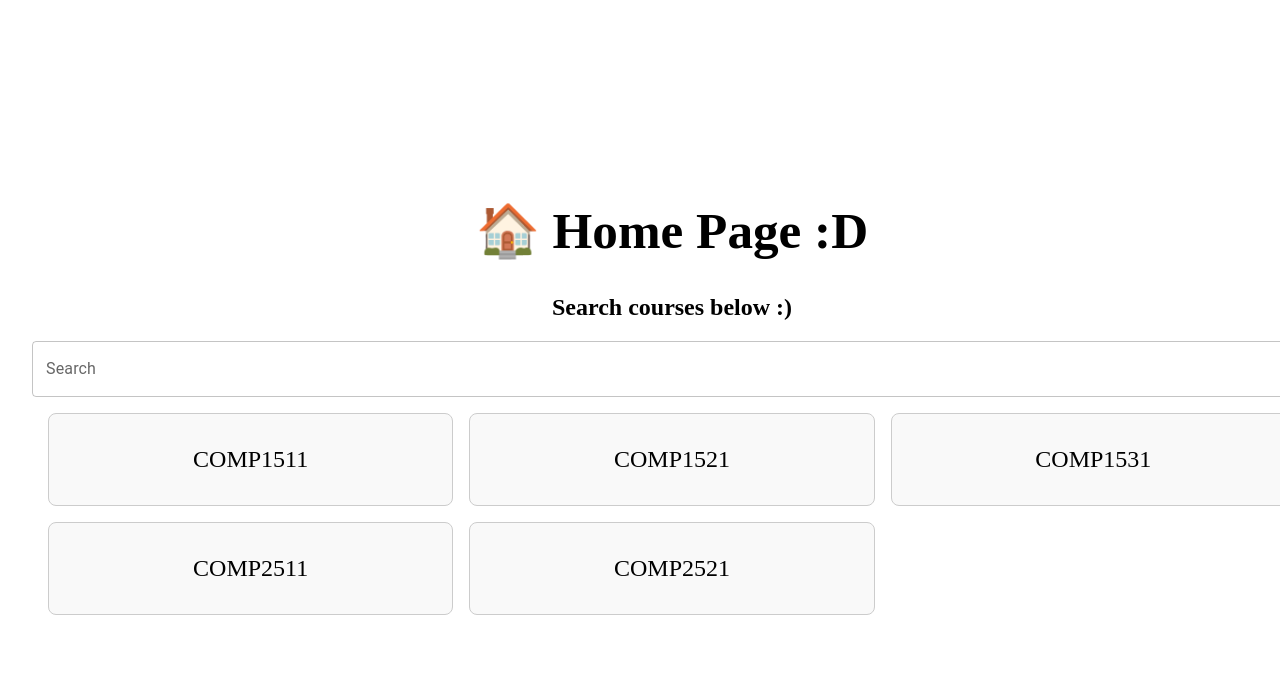
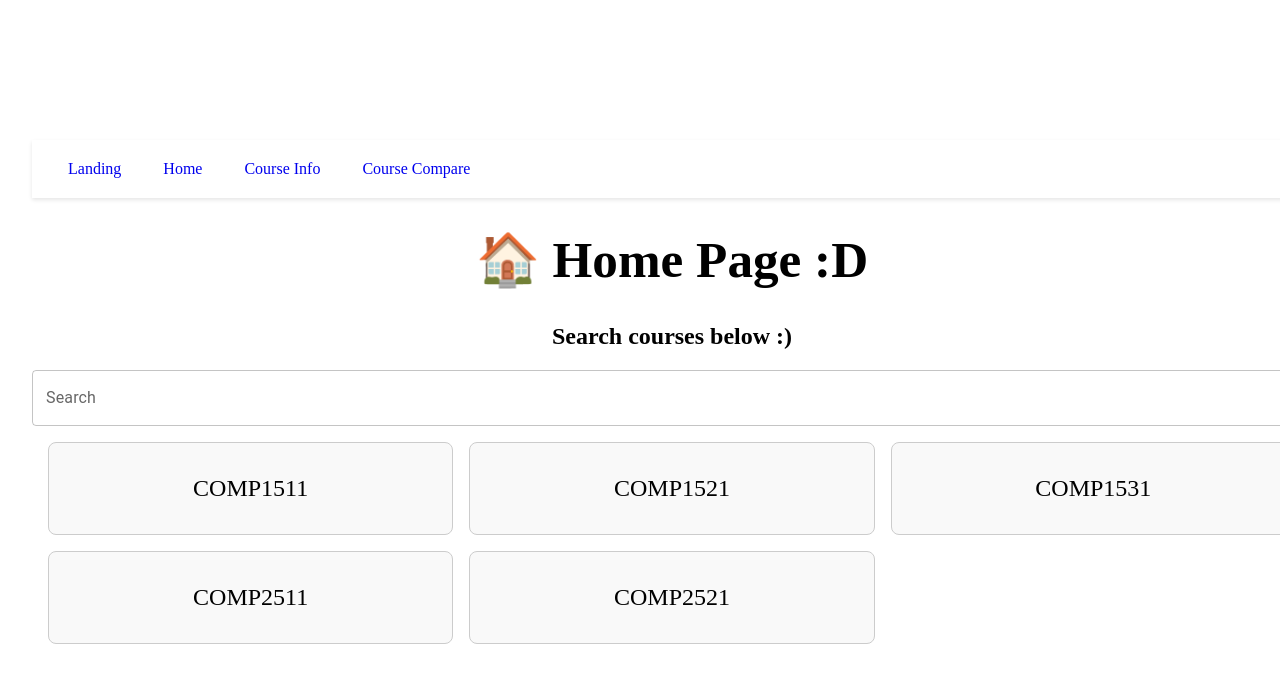
Before and after one commit to devsoc-unsw/trainee-ice-25t1, a React (Vite) app in the folder frontend/: page / in a window 1280 px wide. Both pictures are taken after a click on the button "Get Started". Shown: the top 682 px of the page. Built offline with nearby package versions, Linux system fonts and the light colour scheme.

Commit message:
Add navbar

```diff
--- a/frontend/src/App.tsx
+++ b/frontend/src/App.tsx
@@ -1,19 +1,33 @@
-import { BrowserRouter, Routes, Route } from "react-router-dom";
+import { BrowserRouter, Routes, Route, useLocation } from "react-router-dom";
 import './App.css';
 import Landing from "./pages/Landing/Landing";
 import Home from "./pages/Home/Home";
 import CourseInfo from "./pages/CourseInfo/CourseInfo";
 import CourseCompare from "./pages/CourseCompare/CourseCompare";
+import Navbar from "./components/NavBar/NavBar";
 
-function App() {
+function AppContent() {
+  const location = useLocation();
+
+  const showNav = location.pathname !== "/";
+
   return (
-    <BrowserRouter>
-       <Routes>
+    <>
+      {showNav && <Navbar />}
+      <Routes>
          <Route path="/" element={<Landing/>}/>
          <Route path="/home" element={<Home/>}/>
          <Route path="/course-info" element={<CourseInfo/>}/>
          <Route path="/course-compare" element={<CourseCompare/>}/>
        </Routes>
+    </>
+  )
+}
+function App() {
+  return (
+    <BrowserRouter>
+
+       <AppContent />
      </BrowserRouter>
   )
 }
--- /dev/null
+++ b/frontend/src/components/NavBar/NavBar.css
@@ -0,0 +1,46 @@
+/* Navigation bar */
+nav {
+    position: sticky;
+    top: 0;
+    z-index: 100;
+    background-color: white;
+    box-shadow: 0 2px 4px rgba(0, 0, 0, 0.1);
+    display: flex;
+    justify-content: space-between;
+    align-items: center;
+    padding: 10px 20px;
+}
+
+/* Navigation links */
+nav ul {
+    display: flex;
+    list-style: none;
+    padding: 0;
+    margin: 0;
+    gap: 10px;
+}
+
+nav li {
+    display: flex;
+    align-items: center;
+}
+
+nav a {
+    display: block;
+    padding: 10px 16px;
+    text-decoration: none;
+    color: var( #333);
+    text-align: center;
+    border-radius: 4px;
+    transition: background-color 0.2s ease;
+}
+
+nav a:hover:not(.active) {
+    color: var( #007BFF);
+    text-decoration: underline;
+}
+
+nav a.active {
+    font-weight: bold;
+    color: var( #007BFF);
+}
--- /dev/null
+++ b/frontend/src/components/NavBar/NavBar.tsx
@@ -0,0 +1,21 @@
+import React from "react";
+import "./NavBar.css"
+// import
+function Navbar() {
+    return (
+        <div>
+            <nav>
+                <ul>
+                    <li><a href="/">Landing</a></li>
+                    <li><a href="/home">Home</a></li>
+                    <li><a href="/course-info">Course Info</a></li>
+                    <li><a href="/course-compare">Course Compare</a></li>
+
+
+                </ul>
+            </nav>
+        </div>
+    )
+}
+
+export default Navbar;
```
